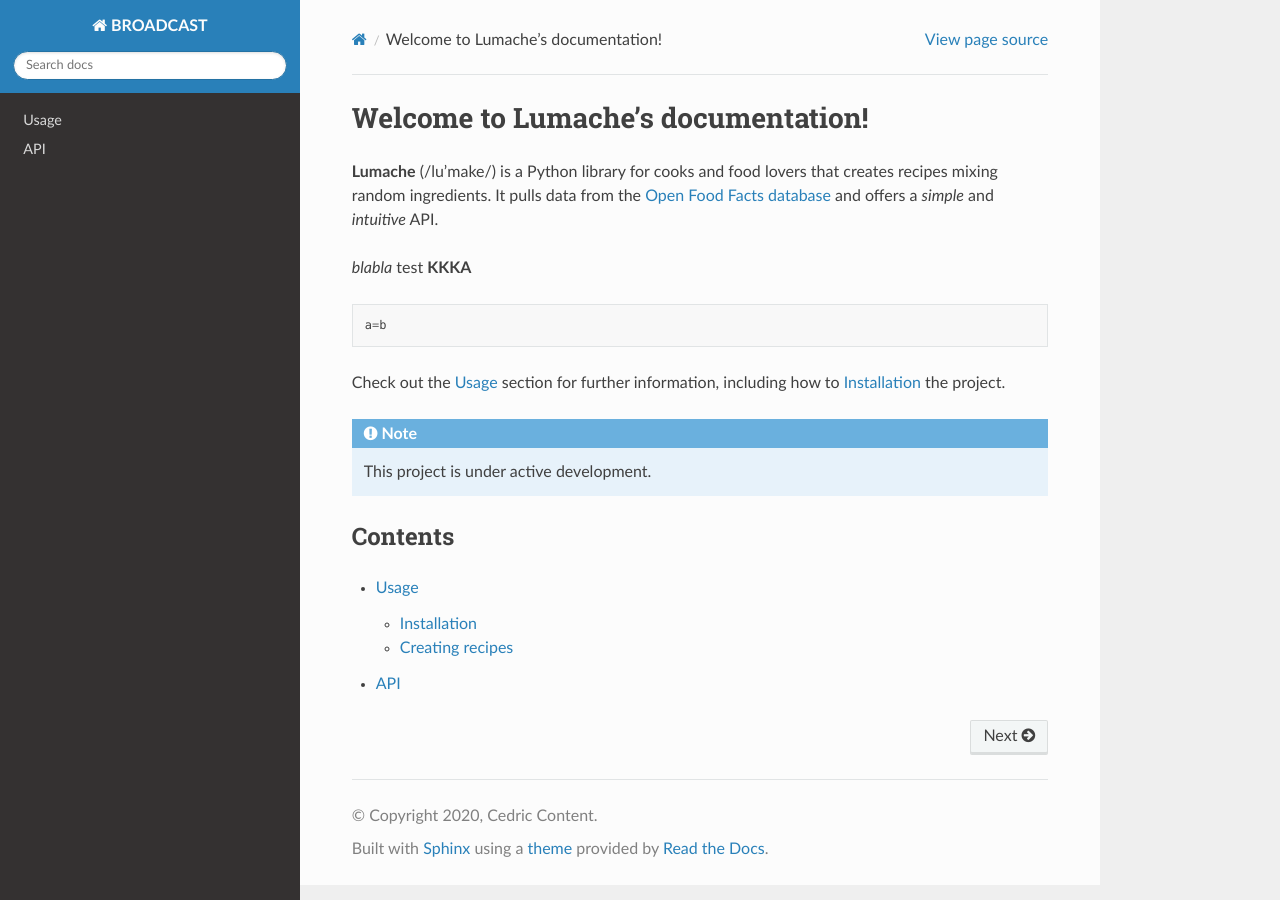
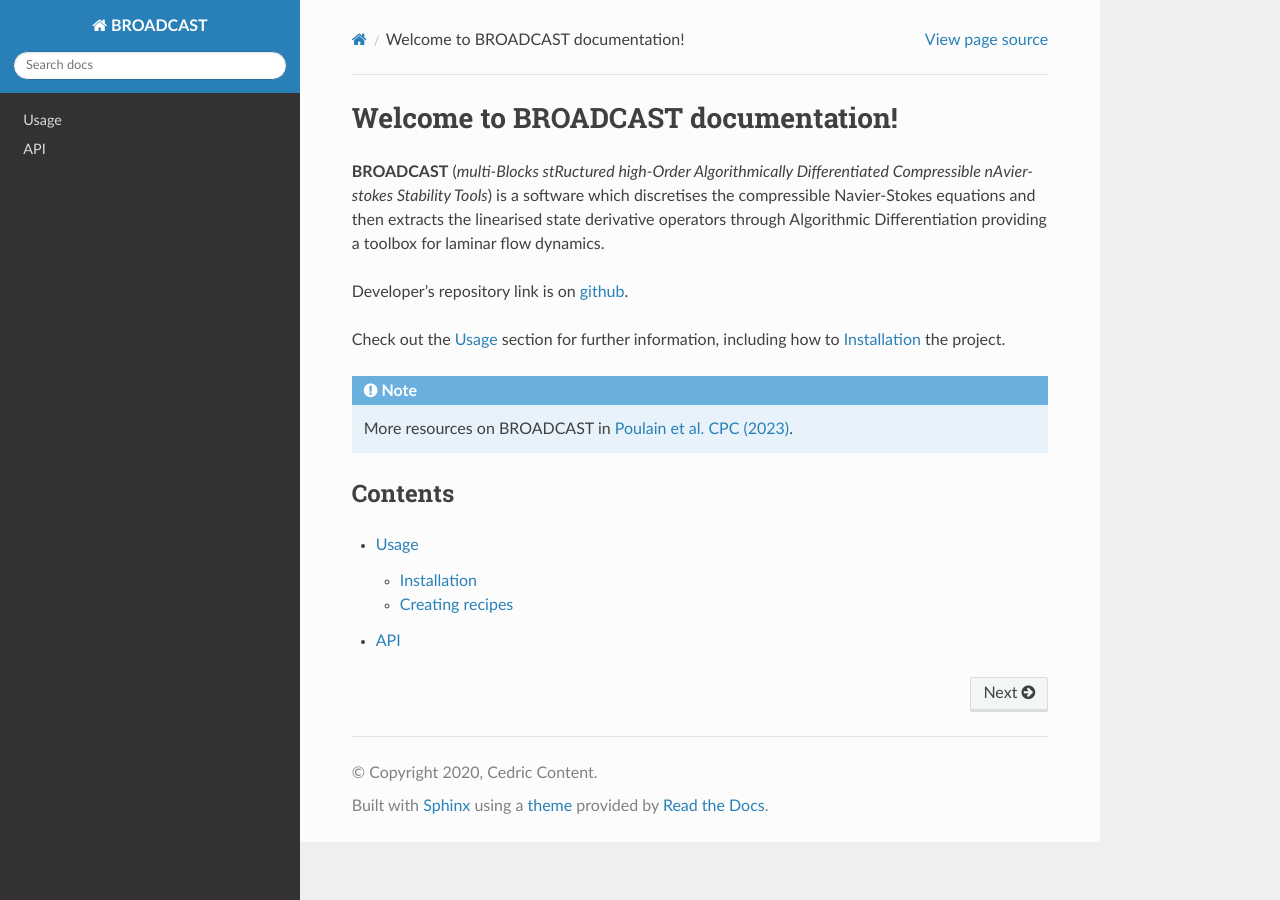
Before and after one commit to apoulain22/TutorialDoc, a Sphinx documentation site: the page built from docs/source/index.rst, in a window 1280 px wide. Built offline with Sphinx 7.4.7 and the Read the Docs theme 2.0.0, drawn with Linux system fonts in a browser that asks for light colours.

Commit message:
Update index.rst

```diff
--- a/docs/source/index.rst
+++ b/docs/source/index.rst
@@ -1,23 +1,17 @@
-Welcome to Lumache's documentation!
+Welcome to BROADCAST documentation!
 ===================================
 
-**Lumache** (/lu'make/) is a Python library for cooks and food lovers
-that creates recipes mixing random ingredients.
-It pulls data from the `Open Food Facts database <https://world.openfoodfacts.org/>`_
-and offers a *simple* and *intuitive* API.
+**BROADCAST** (*multi-Blocks stRuctured high-Order Algorithmically Differentiated Compressible nAvier-stokes Stability Tools*) is a software which discretises the compressible Navier-Stokes equations and then extracts the linearised state derivative operators through Algorithmic Differentiation providing a toolbox for laminar flow dynamics.
 
-*blabla* test **KKKA**
+Developer’s repository link is on `github <https://github.com/OneraHub/Broadcast>`_.
 
-.. code-block::
-
-   a=b
 
 Check out the :doc:`usage` section for further information, including
 how to :ref:`installation` the project.
 
 .. note::
 
-   This project is under active development.
+   More resources on BROADCAST in `Poulain et al. CPC (2023) <http://denissipp.free.fr/pdf/2022-CPC-PoulainContentSippRigasGarnier.pdf>`_.
 
 Contents
 --------
```
